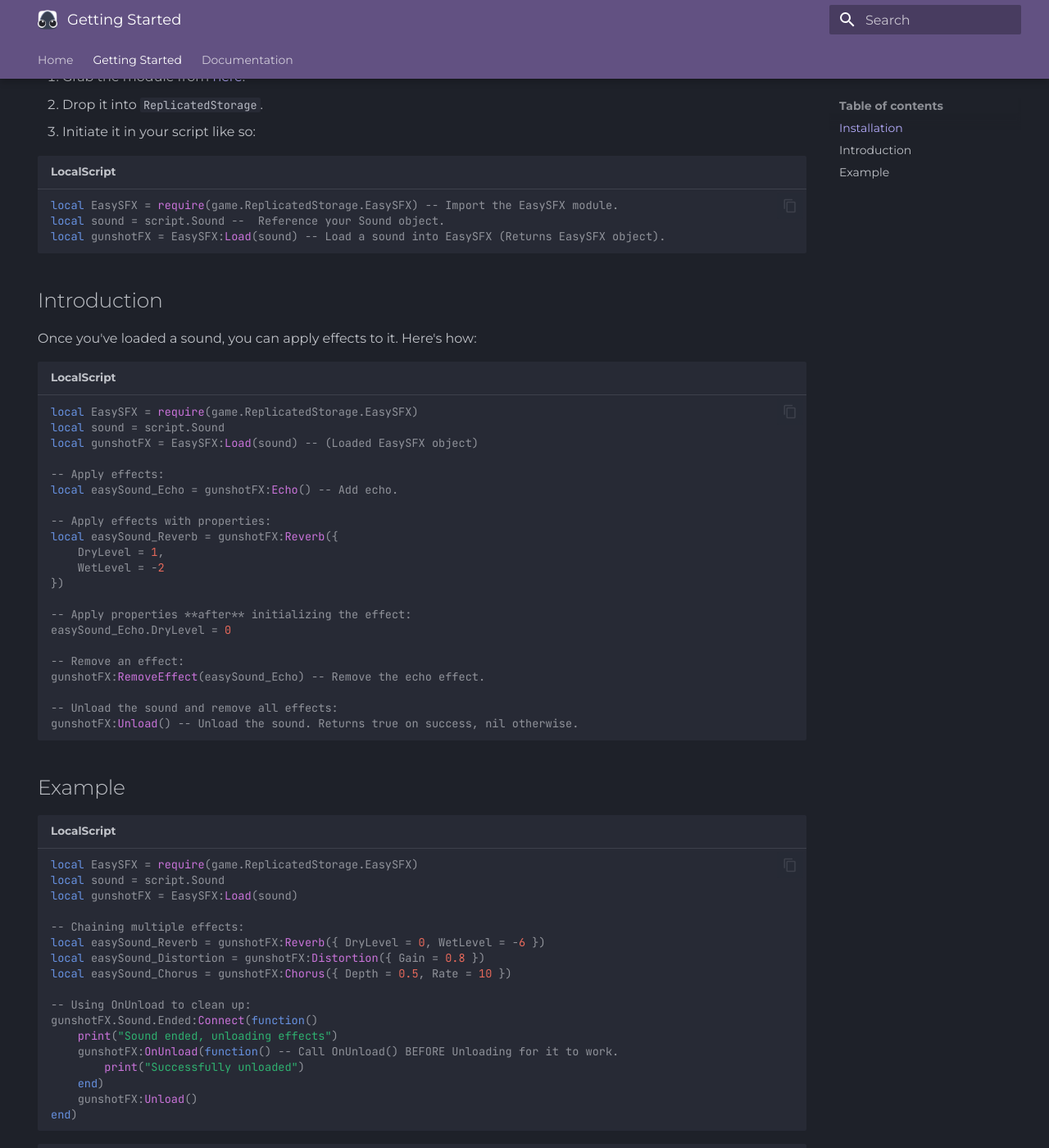
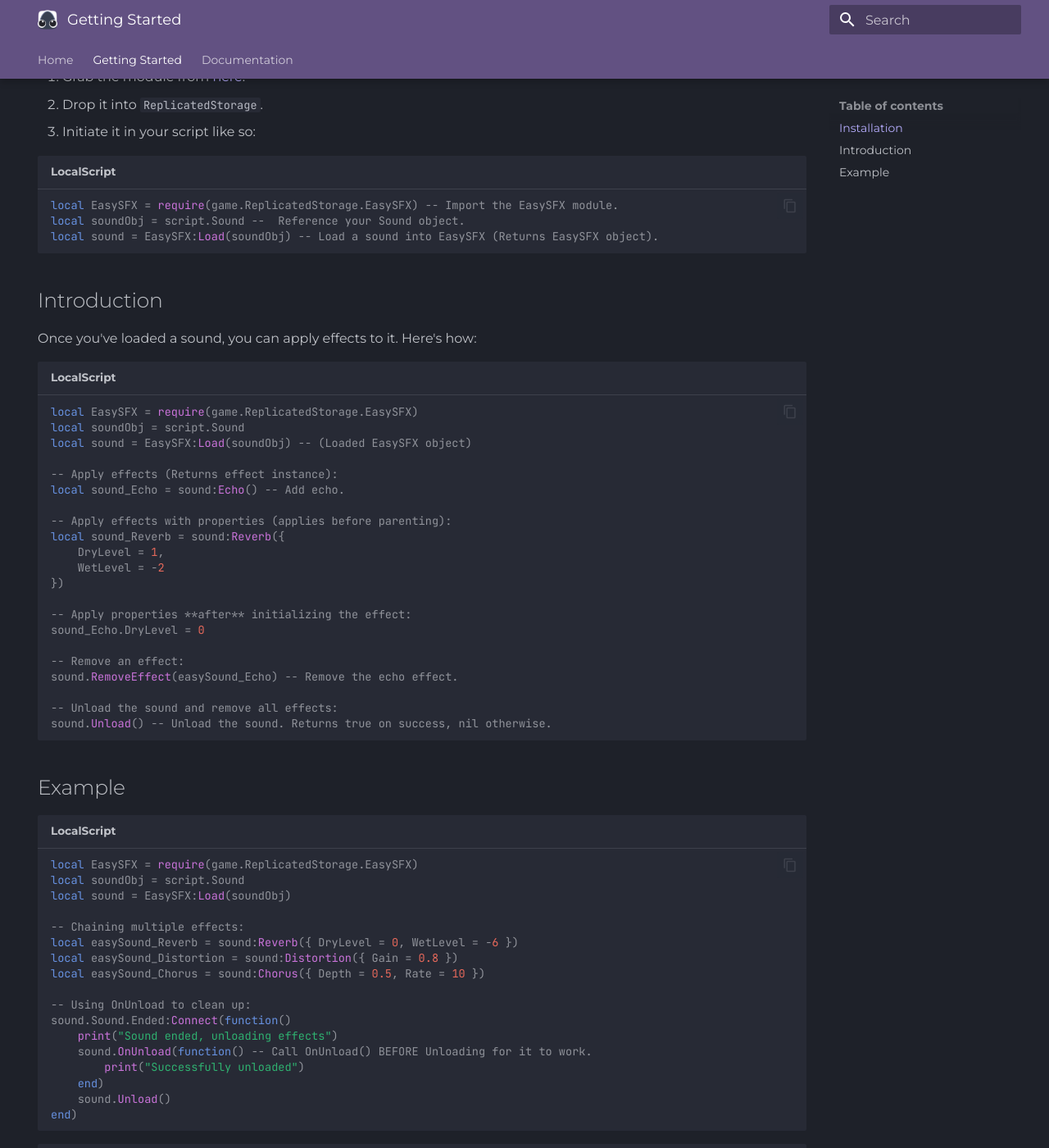
Before and after one commit to Withoutruless/EasySFX, an MkDocs documentation site: the page built from docs/api/getting-started/index.md, in a window 1280 px wide and 1400 px high, scrolled down 239 px. Shown: the whole window at 82% size. Built offline with MkDocs 1.6.1 and Material for MkDocs 9.7.7, drawn with Linux system fonts in a browser that asks for light colours.

Commit message:
Update index.md

````diff
--- a/docs/api/getting-started/index.md
+++ b/docs/api/getting-started/index.md
@@ -6,14 +6,14 @@ hide:
 
 Installing EasySFX is very **easy**:
 
-1.  Grab the module from [here](https://roblox.com).
+1.  Grab the module from [here](https://create.roblox.com/store/asset/121810074935113).
 2.  Drop it into `ReplicatedStorage`.
 3.  Initiate it in your script like so:
 
 ```luau title="LocalScript"
 local EasySFX = require(game.ReplicatedStorage.EasySFX) -- Import the EasySFX module.
-local sound = script.Sound --  Reference your Sound object.
-local gunshotFX = EasySFX:Load(sound) -- Load a sound into EasySFX (Returns EasySFX object).
+local soundObj = script.Sound --  Reference your Sound object.
+local sound = EasySFX:Load(soundObj) -- Load a sound into EasySFX (Returns EasySFX object).
 ```
 
 ## Introduction
@@ -22,47 +22,47 @@ Once you've loaded a sound, you can apply effects to it. Here's how:
 
 ```luau title="LocalScript"
 local EasySFX = require(game.ReplicatedStorage.EasySFX)
-local sound = script.Sound
-local gunshotFX = EasySFX:Load(sound) -- (Loaded EasySFX object)
+local soundObj = script.Sound
+local sound = EasySFX:Load(soundObj) -- (Loaded EasySFX object)
 
--- Apply effects:
-local easySound_Echo = gunshotFX:Echo() -- Add echo.
+-- Apply effects (Returns effect instance):
+local sound_Echo = sound:Echo() -- Add echo.
 
--- Apply effects with properties:
-local easySound_Reverb = gunshotFX:Reverb({
+-- Apply effects with properties (applies before parenting):
+local sound_Reverb = sound:Reverb({
     DryLevel = 1,
     WetLevel = -2
 })
 
 -- Apply properties **after** initializing the effect:
-easySound_Echo.DryLevel = 0
+sound_Echo.DryLevel = 0
 
 -- Remove an effect:
-gunshotFX:RemoveEffect(easySound_Echo) -- Remove the echo effect.
+sound.RemoveEffect(easySound_Echo) -- Remove the echo effect.
 
 -- Unload the sound and remove all effects:
-gunshotFX:Unload() -- Unload the sound. Returns true on success, nil otherwise.
+sound.Unload() -- Unload the sound. Returns true on success, nil otherwise.
 ```
 
 ## Example
 
 ```luau title="LocalScript"
 local EasySFX = require(game.ReplicatedStorage.EasySFX)
-local sound = script.Sound
-local gunshotFX = EasySFX:Load(sound)
+local soundObj = script.Sound
+local sound = EasySFX:Load(soundObj)
 
 -- Chaining multiple effects:
-local easySound_Reverb = gunshotFX:Reverb({ DryLevel = 0, WetLevel = -6 })
-local easySound_Distortion = gunshotFX:Distortion({ Gain = 0.8 })
-local easySound_Chorus = gunshotFX:Chorus({ Depth = 0.5, Rate = 10 })
+local easySound_Reverb = sound:Reverb({ DryLevel = 0, WetLevel = -6 })
+local easySound_Distortion = sound:Distortion({ Gain = 0.8 })
+local easySound_Chorus = sound:Chorus({ Depth = 0.5, Rate = 10 })
 
 -- Using OnUnload to clean up:
-gunshotFX.Sound.Ended:Connect(function()
+sound.Sound.Ended:Connect(function()
     print("Sound ended, unloading effects")
-	gunshotFX:OnUnload(function() -- Call OnUnload() BEFORE Unloading for it to work.
+	sound.OnUnload(function() -- Call OnUnload() BEFORE Unloading for it to work.
 	    print("Successfully unloaded")
 	end)
-    gunshotFX:Unload()
+    sound.Unload()
 end)
 ```
 ```luau title="OUTPUT:"
````
